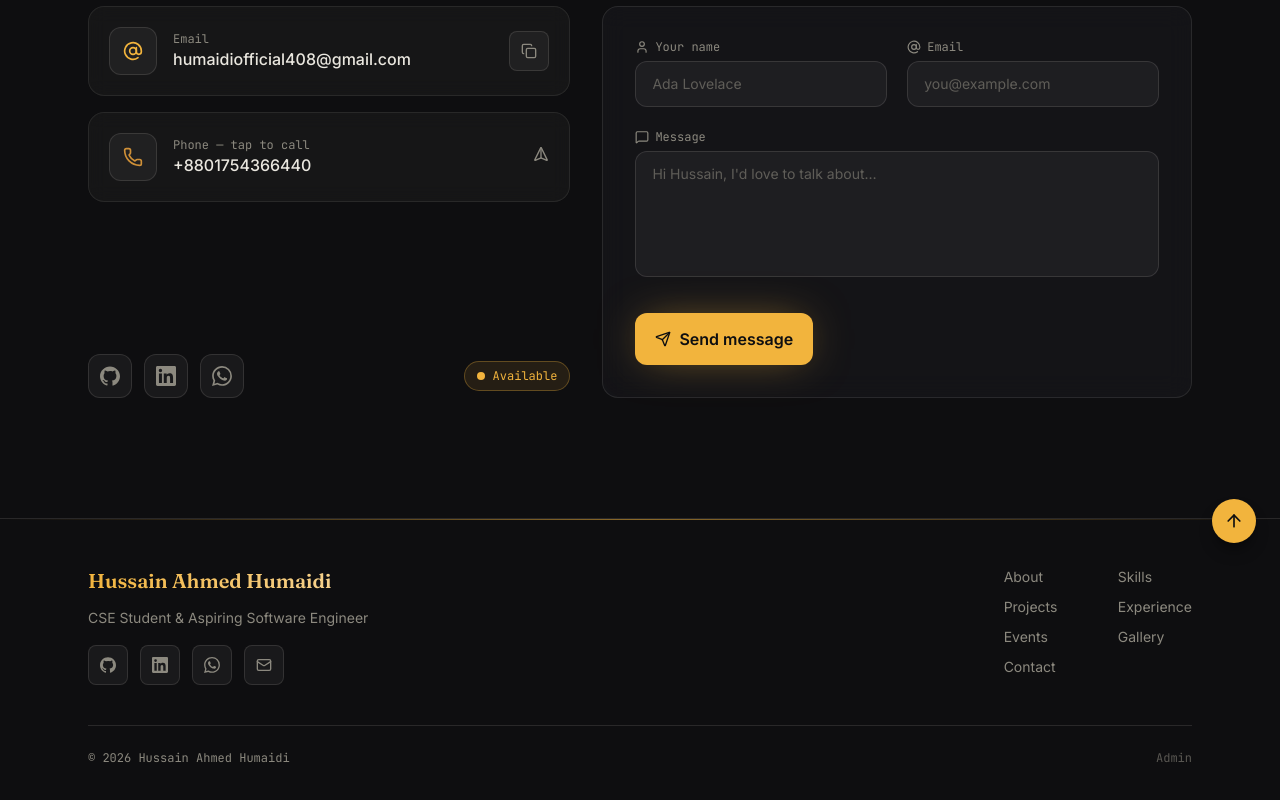
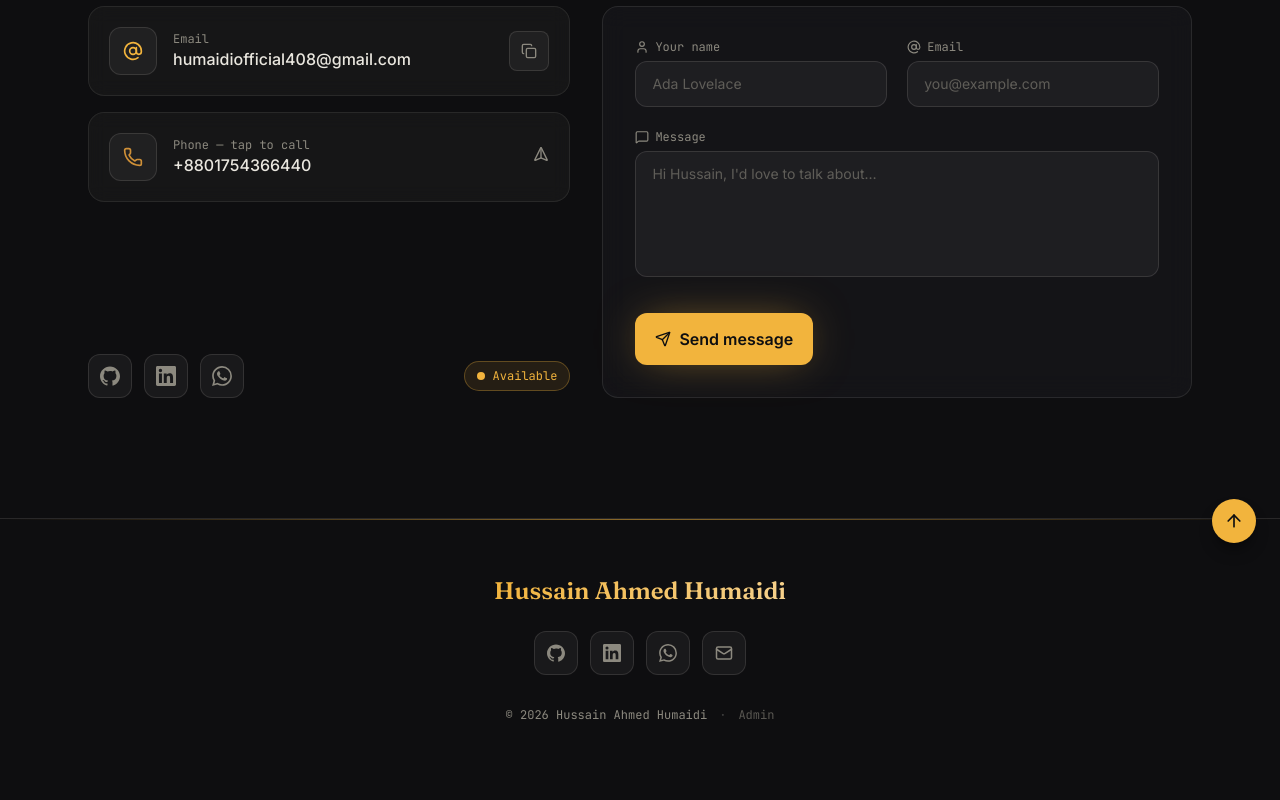
Before and after one commit to humaidi09/portfolio, a React (Vite) app: page / in a window 1280 px wide. Shown: the part 6073-6873 px from the top of the page. After the commit the page ends 6852 px from the top, so only its background shows below. Built offline with nearby package versions, Linux system fonts and the light colour scheme; no server answers.

Commit message:
Simplify footer to a centered wordmark + socials + copyright
Drop the duplicate quick-nav list and role tagline (nav already lives in
the header); center the wordmark, social icons, and a single copyright line.

```diff
--- a/src/components/Footer.jsx
+++ b/src/components/Footer.jsx
@@ -10,16 +10,6 @@ const SOCIALS = [
   { key: 'whatsapp', label: 'WhatsApp', Icon: WhatsappIcon },
 ]
 
-const QUICK_NAV = [
-  { id: 'about', label: 'About' },
-  { id: 'skills', label: 'Skills' },
-  { id: 'projects', label: 'Projects' },
-  { id: 'experience', label: 'Experience' },
-  { id: 'events', label: 'Events' },
-  { id: 'gallery', label: 'Gallery' },
-  { id: 'contact', label: 'Contact' },
-]
-
 export default function Footer() {
   const year = new Date().getFullYear()
 
@@ -27,21 +17,20 @@ export default function Footer() {
     window.scrollTo({ top: 0, behavior: window.matchMedia('(prefers-reduced-motion: reduce)').matches ? 'auto' : 'smooth' })
 
   const socialBtn =
-    'grid h-10 w-10 place-items-center rounded-lg border border-hair bg-fill text-muted transition-all duration-200 hover:-translate-y-0.5 hover:border-neonCyan/40 hover:text-neonCyan'
+    'grid h-11 w-11 place-items-center rounded-xl border border-hair bg-fill text-muted transition-all duration-200 hover:-translate-y-0.5 hover:border-neonCyan/40 hover:text-neonCyan'
 
   return (
     <footer className="relative mt-10 border-t border-hair">
       <span aria-hidden="true" className="absolute inset-x-0 top-0 h-px rule-gradient" />
 
-      <div className="mx-auto max-w-6xl px-4 py-12 sm:px-6">
-        <div className="flex flex-col gap-10 md:flex-row md:items-start md:justify-between">
-          {/* Identity */}
-          <div className="max-w-sm">
-            <a href="#top" className="font-display text-xl font-bold text-gradient">
+      <div className="mx-auto flex max-w-6xl flex-col items-center gap-6 px-4 py-14 text-center sm:px-6">
+        {/* Wordmark */}
+        <a href="#top" className="font-display text-2xl font-bold text-gradient">
           {personalInfo.name}
         </a>
-            <p className="mt-3 text-sm leading-relaxed text-muted">{personalInfo.role}</p>
-            <div className="mt-4 flex flex-wrap items-center gap-3">
+
+        {/* Socials */}
+        <div className="flex flex-wrap items-center justify-center gap-3">
           {SOCIALS.map(({ key, label, Icon }) => (
             <a
               key={key}
@@ -51,38 +40,19 @@ export default function Footer() {
               aria-label={label}
               className={socialBtn}
             >
-                  <Icon className="h-4 w-4" />
+              <Icon className="h-[18px] w-[18px]" />
             </a>
           ))}
           <a href={`mailto:${personalInfo.email}`} aria-label="Email" className={socialBtn}>
-                <Mail className="h-4 w-4" />
+            <Mail className="h-[18px] w-[18px]" />
           </a>
         </div>
-          </div>
 
-          {/* Quick nav */}
-          <nav aria-label="Footer" className="grid grid-cols-2 gap-x-10 gap-y-2.5 sm:grid-cols-3 md:grid-cols-2">
-            {QUICK_NAV.map((item) => (
-              <a
-                key={item.id}
-                href={`#${item.id}`}
-                className="text-sm text-muted transition-colors hover:text-neonCyan"
-              >
-                {item.label}
-              </a>
-            ))}
-          </nav>
-        </div>
-
-        {/* Bottom bar */}
-        <div className="mt-10 flex flex-col-reverse items-center gap-4 border-t border-hair pt-6 sm:flex-row sm:justify-between">
-          <p className="text-center font-mono text-xs text-muted sm:text-left">
-            © {year} {personalInfo.name}
-          </p>
-          <a
-            href="/admin"
-            className="font-mono text-xs text-muted/60 transition-colors hover:text-neonCyan"
-          >
+        {/* Bottom line */}
+        <div className="mt-2 flex items-center gap-3 font-mono text-xs text-muted">
+          <span>© {year} {personalInfo.name}</span>
+          <span aria-hidden="true" className="text-hair-strong">·</span>
+          <a href="/admin" className="text-muted/60 transition-colors hover:text-neonCyan">
             Admin
           </a>
         </div>
```
Lines whose indentation alone changed are shown as unchanged.
